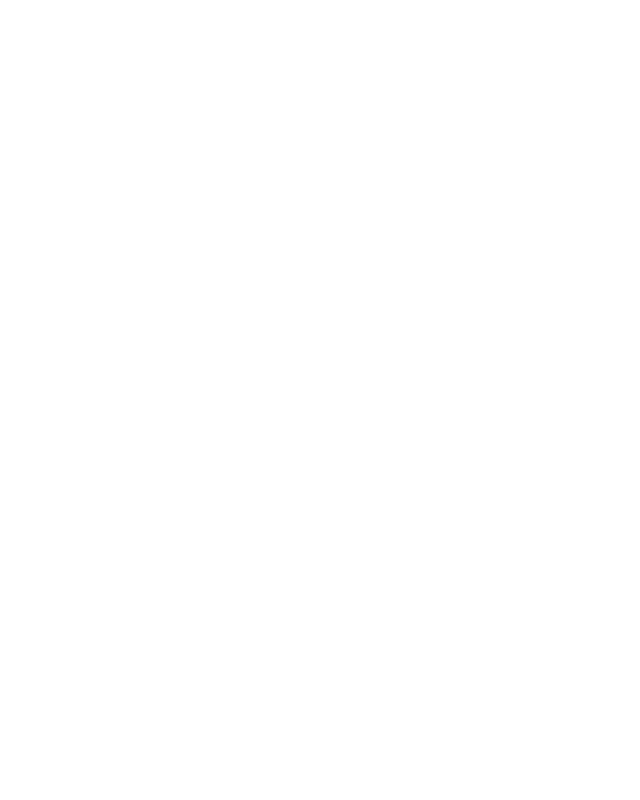
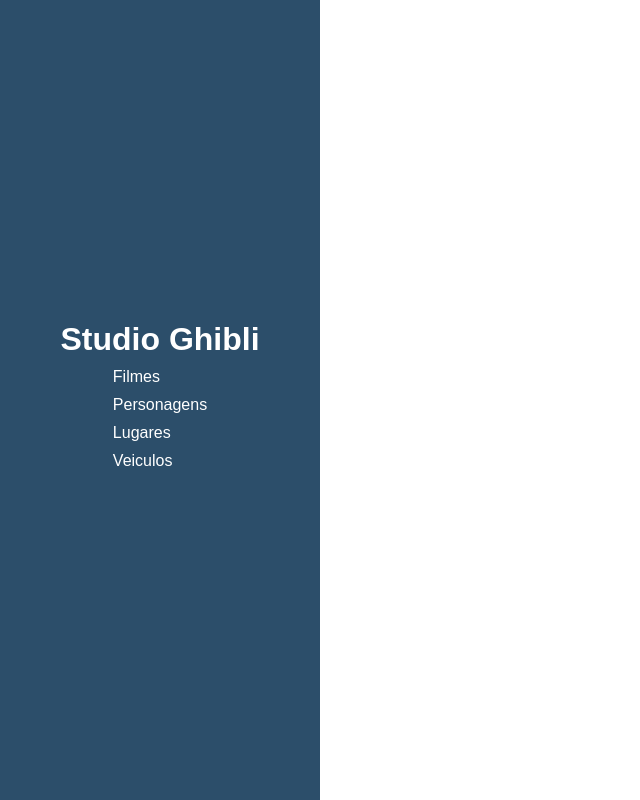
Before and after one commit to hiago-buzz/studio-ghibli, a React (Create React App) app: page / in a window 1280 px wide. Shown: the whole page, without its empty margins (0-640 px from the left). Built offline with nearby package versions, Linux system fonts and the light colour scheme.

Commit message:
create style side menu

```diff
--- a/package.json
+++ b/package.json
@@ -8,7 +8,8 @@
     "react": "16.13.1",
     "react-dom": "16.13.1",
     "react-router-dom": "^5.2.0",
-    "react-scripts": "3.4.3"
+    "react-scripts": "3.4.3",
+    "styled-components": "^5.1.1"
   },
   "main": "index.js",
   "devDependencies": {},
--- a/src/App.js
+++ b/src/App.js
@@ -1,10 +1,14 @@
-import React from 'react';
+import React, { Fragment } from 'react';
 import Routes from './routes';
+import Menu from './pages/menu/menu';
 
 
 const App = () => {
     return (
-        <Routes />
+        <Fragment>
+            <Menu />
+            <Routes />
+        </Fragment>
     )
 }
 
--- /dev/null
+++ b/src/global.css
@@ -0,0 +1,5 @@
+* {
+    margin: 0;
+    padding: 0;
+    box-sizing: border-box;
+}
--- a/src/index.js
+++ b/src/index.js
@@ -1,6 +1,7 @@
 import React from 'react';
 import ReactDOM from 'react-dom';
 import App from './App';
+import './global.css';
 
 ReactDOM.render(
     <React.StrictMode>
--- a/src/pages/menu/menu.js
+++ b/src/pages/menu/menu.js
@@ -0,0 +1,18 @@
+import React from 'react';
+import { BackgroundMenu, TitleMenu, ListMenu } from './style';
+
+const Menu = () => {
+    return (
+        <BackgroundMenu>
+            <TitleMenu>Studio Ghibli</TitleMenu>
+            <ul>
+                <ListMenu>Filmes</ListMenu>
+                <ListMenu>Personagens</ListMenu>
+                <ListMenu>Lugares</ListMenu>
+                <ListMenu>Veiculos</ListMenu>
+            </ul>
+        </BackgroundMenu>
+    )
+}
+
+export default Menu;
--- /dev/null
+++ b/src/pages/menu/style.js
@@ -0,0 +1,35 @@
+import styled from 'styled-components'
+import { globalStyle } from '../../variables';
+
+export const BackgroundMenu = styled.div`
+    width: 320px;
+    height: 100vh;
+
+    display: flex;
+    flex-direction: column;
+    align-items: center;
+    justify-content: center;
+
+    font-family: Arial, Helvetica, sans-serif;
+
+    background-color: ${globalStyle.colorBlue};
+
+`;
+
+export const TitleMenu = styled.h1`
+    color: #FFF;
+    font-size: 2rem;
+`;
+
+export const ListMenu = styled.li`
+    color: #FFF;
+    margin: 10px 0;
+    list-style:none;
+
+    cursor: pointer;
+
+    &:hover {
+        transition: opacity 0.3s;
+        opacity: 0.7;
+    }
+`
--- /dev/null
+++ b/src/variables.js
@@ -0,0 +1,5 @@
+export const globalStyle = {
+    colorBlue: "#2c4e6a",
+    colorBrown: "#73442f",
+    colorRed: "#db032f"
+};
```
Also changed, not shown: 1 other file (tests, documents, lock files or other folders).
